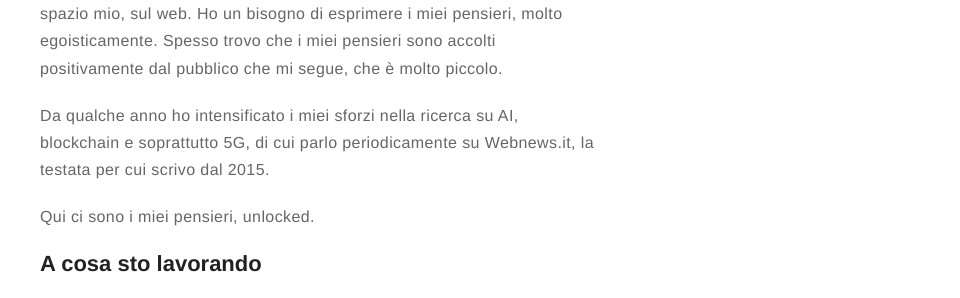
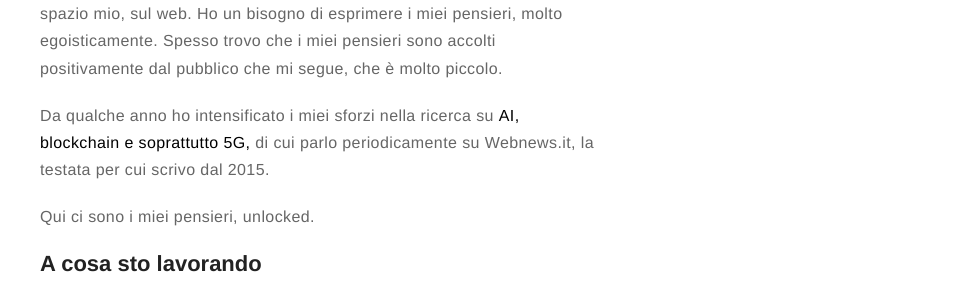
Before and after one commit to iJaack/Jaack, a Jekyll site: the page built from chisono.md, in a window 1280 px wide. Shown: the part 812-1110 px from the top of the page, without its empty margins (320-1280 px from the left). Built offline with Jekyll 4.4.1, drawn with Linux system fonts in a browser that asks for light colours.

Commit message:
Prova push con Working Copy

```diff
--- a/chisono.md
+++ b/chisono.md
@@ -12,7 +12,7 @@ layout: page
 
 <p>Ora Tweaknology non esiste più, ma tutto quello che ho imparato sul web lo devo a quella esperienza. Ed è per questo che oggi ho bisogno di uno spazio mio, sul web. Ho un bisogno di esprimere i miei pensieri, molto egoisticamente. Spesso trovo che i miei pensieri sono accolti positivamente dal pubblico che mi segue, che è molto piccolo.</p>
 
-<p>Da qualche anno ho intensificato i miei sforzi nella ricerca su AI, blockchain e soprattutto 5G, di cui parlo periodicamente su Webnews.it, la testata per cui scrivo dal 2015.</p>
+<p>Da qualche anno ho intensificato i miei sforzi nella ricerca su <strong>AI, blockchain e soprattutto 5G, </strong>di cui parlo periodicamente su Webnews.it, la testata per cui scrivo dal 2015.</p>
 
 <p>Qui ci sono i miei pensieri, unlocked.</p>
 
```
